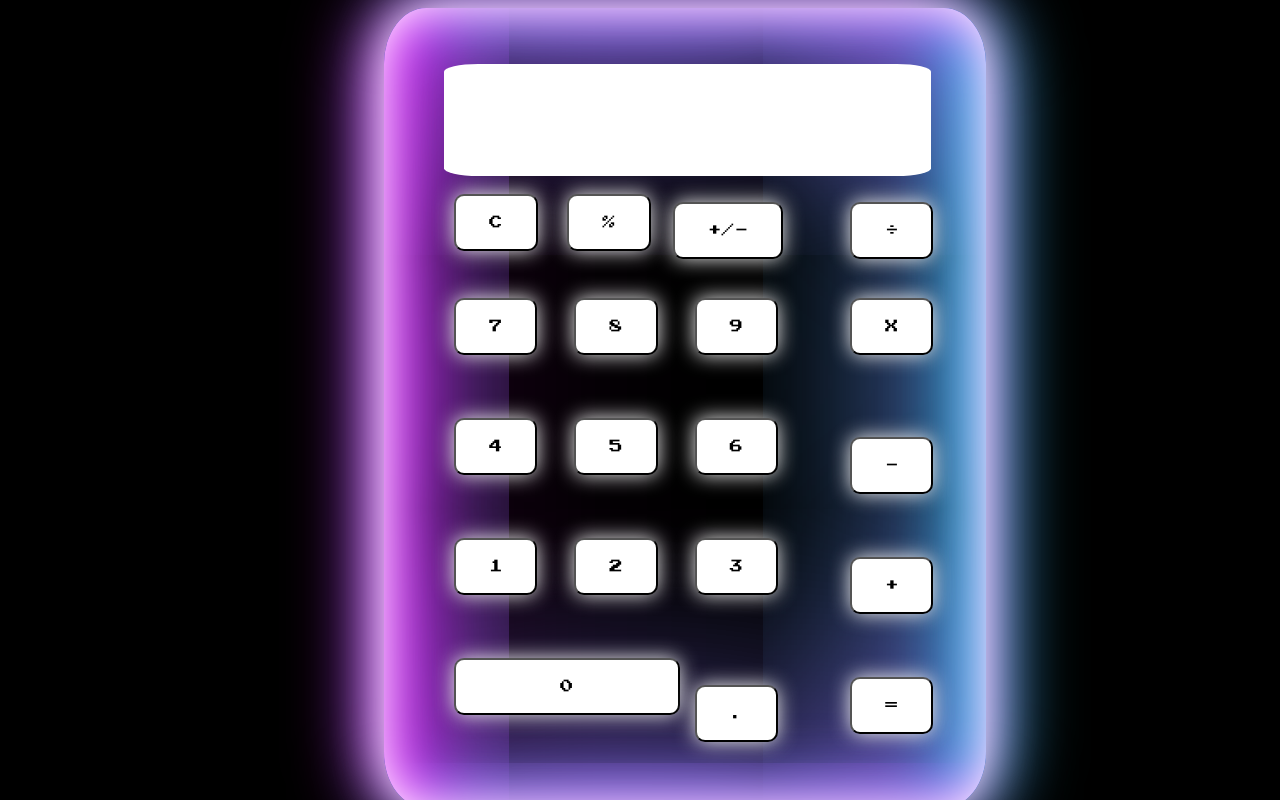
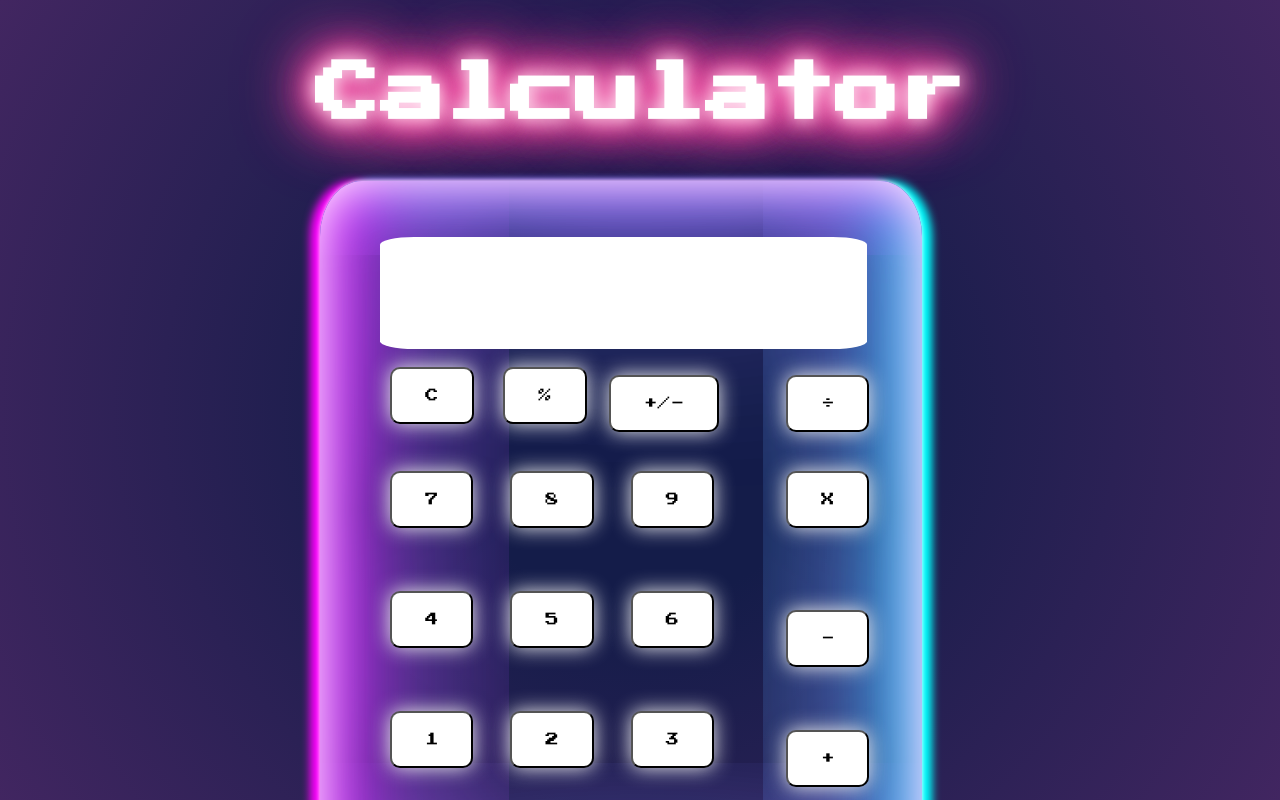
Before and after one commit to JennsiS/webCalculator, a React app: page / in a window 1280 px wide. Shown: the top 800 px of the page. Built offline with nearby package versions, Linux system fonts and the light colour scheme.

Commit message:
Fixing issue

```diff
--- a/package.json
+++ b/package.json
@@ -44,7 +44,6 @@
     "mini-css-extract-plugin": "^2.6.0",
     "prettier": "^2.6.2",
     "webpack": "^5.72.0",
-    "webpack-cli": "^4.9.2",
-    "webpack-dev-server": "^4.8.1"
+    "webpack-cli": "^4.9.2"
   }
 }
--- a/src/components/App.jsx
+++ b/src/components/App.jsx
@@ -5,80 +5,119 @@ import Keys from './Keys'
 
 export default function App() {
   const [content, updateContent] = useState('')
-  const [operation, updateOperation] = useState([{ symbol: '=', operating: false }])
+  const [operation, updateOperation] = useState([{ symbol: '', operating: false }])
   const [result, updateResult] = useState(0)
   const [firstNumber, updateFirst] = useState(0)
+  const [secondNumber, updateSecond] = useState(0)
+  const [prevSymbol, updatePrevSymbol] = useState('')
+  const operationSymbols = ['x', '-', '+', '=', '÷', '+/-', '%']
+  const numberSymbols = ['0', '1', '2', '3', '4', '5', '6', '7', '8', '9']
 
   function setDisplay(symbol) {
     let newContent = content
+    // Check if a number key is selected after an operation key to delete the display content
+    if (numberSymbols.includes(symbol) && operationSymbols.includes(prevSymbol)) {
+      const empty = ''
+      updateContent(empty)
+      newContent = empty
+    }
+    // Get the length of the actual content in display
     const contentString = newContent.toString().length
-    if (contentString < 9 && symbol !== 'x' && symbol !== '-' && symbol !== '+' && symbol !== '=' && symbol !== '÷' && symbol !== '+/-' && symbol !== '%') {
+
+    // Add content to the display while max length it is not exceeded
+    if (contentString < 9 && (numberSymbols.includes(symbol) || symbol === '.')) {
       newContent += symbol
       updateContent(newContent)
     }
+    // Get the update content
     const actualContent = content
 
-    if (operation[0].operating && symbol === '=') {
-      const number2 = Number(actualContent)
+    // Check if actual state is making an operation to collect the second number and operate
+    if (operation[0].operating && operationSymbols.includes(symbol)) {
+      let number2 = secondNumber
+      number2 = Number(actualContent)
+      updateSecond(number2)
+      updateContent('')
       const number1 = Number(firstNumber)
       let newResult = result
       const operatingSymbol = operation[0].symbol
       if (operatingSymbol === '+') {
         newResult = number1 + number2
       } else if (operatingSymbol === '-') {
-        newResult = number1 - number2
+        newResult = (number1 - number2)
       } else if (operatingSymbol === 'x') {
         newResult = number1 * number2
       } else if (operatingSymbol === '÷') {
         newResult = number1 / number2
       } else if (operatingSymbol === '%') {
         newResult = number1 % number2
+      } else if (operatingSymbol === '=') {
+        newResult = number2
       }
 
-      if (newResult > 999999999 || newResult < 0) {
-        newResult = 'ERROR'
+      // Verify that the result doesn't exceed the max length in the display
+      if (newResult > 999999999) {
+        const displayContent = 'ERROR'
+        newResult = displayContent
+        updateResult(0)
+        console.log(`error ${newResult}`)
+        updateContent(newResult)
       }
 
+      // If the result is a float number, count the capacity of decimal numbers that
+      // doesn't exceed the max length in the display
       if (newResult % 1 !== 0) {
         const splitResult = newResult.toString().split('.')
         const wholeNumber = splitResult[0].length
         const decimals = 8 - wholeNumber
-        newResult = Number(newResult).toFixed(decimals)
+        const decimalContent = Number(newResult).toFixed(decimals)
+        newResult = decimalContent
       }
 
       updateResult(newResult)
+      console.log(`error2 ${newResult}`)
+      console.log(`content ${content}`)
+      updateContent(newResult.toString())
+      updateFirst(newResult)
       const newOperation = operation
-      newOperation[0].symbol = ''
-      newOperation[0].operating = false
+      newOperation[0].symbol = symbol
       updateOperation([...newOperation])
-      const setResult = newResult
-      updateContent(setResult)
     }
 
-    if (symbol === '+' || symbol === 'x' || symbol === '-' || symbol === '÷' || symbol === '%') {
+    // Get the first number for the first time while not operating
+    if (operationSymbols.includes(symbol) && !operation[0].operating) {
       const number1 = Number(actualContent)
       updateFirst(number1)
       updateContent('')
-
       const newOperation = operation
       newOperation[0].symbol = symbol
       newOperation[0].operating = true
       updateOperation([...newOperation])
     }
 
+    // Change the sign of the actual number
     if (symbol === '+/-') {
       let actualNumber = Number(actualContent)
       actualNumber *= (-1)
       updateContent(actualNumber)
     }
+    updatePrevSymbol(symbol)
   }
 
   function deleteContent() {
     const empty = ''
     updateContent(empty)
+    updateResult(0)
+    const newOperation = operation
+    newOperation[0].symbol = ''
+    newOperation[0].operating = false
   }
 
   return (
+    <>
+      <div className="title">
+        <h2>Calculator</h2>
+      </div>
       <div className="calculator">
         <Keys keyName="numericKey one" symbol="1" clickFunction={setDisplay} />
         <Keys keyName="numericKey two" symbol="2" clickFunction={setDisplay} />
@@ -103,5 +142,7 @@ export default function App() {
           <button type="button" className="btn-grad" onClick={() => deleteContent()}>C</button>
         </div>
       </div>
+
+    </>
   )
 }
--- a/src/css/keyStyles.scss
+++ b/src/css/keyStyles.scss
@@ -26,7 +26,8 @@
  }
 
  .btn-grad:hover{
-    background-image: linear-gradient(to right, #FEAC5E 0%, #C779D0  51%, #FEAC5E  100%)
+   background-color: #FF3CAC;
+   background-image: linear-gradient(225deg, #FF3CAC 0%, #784BA0 50%, #2B86C5 100%);
  }
 
  .zero{
--- a/src/css/styles.scss
+++ b/src/css/styles.scss
@@ -1,28 +1,39 @@
 @import url('https://fonts.googleapis.com/css2?family=Press+Start+2P&display=swap');
 
 body{
-    background-color: black;
     //background-image: linear-gradient(43deg, #4158D0 0%, #C850C0 46%, #FFCC70 100%);
-    font-family: 'Rubik Puddles', cursive;
+    background: rgb(20,28,73);
+    background: radial-gradient(circle, rgba(20,28,73,1) 26%, rgba(66,38,97,1) 100%);
+	height: 100vh;
+}
+@keyframes gradient {
+	0% {
+		background-position: 0% 50%;
+	}
+	50% {
+		background-position: 100% 50%;
+	}
+	100% {
+		background-position: 0% 50%;
+	}
 }
 
 .calculator{
     border-radius: 7%;
-    //background-color: black;
     opacity: 1;
     height: 100%;
     width: 47%;
     position: absolute;
-    left: 30%;
+    left: 25%;
     box-shadow:
         inset 0 0 50px #fff,      /* inner white */
         inset 20px 0 80px #f0f,   /* inner left magenta short */
         inset -20px 0 80px #0ff,  /* inner right cyan short */
         inset 20px 0 300px #f0f,  /* inner left magenta broad */
         inset -20px 0 300px #0ff, /* inner right cyan broad */
-        0 0 50px #fff,            /* outer white */
-        -10px 0 80px #f0f,        /* outer left magenta */
-        10px 0 80px #0ff;         /* outer right cyan */
+        0 0 5px #fff,            /* outer white */
+        -10px 0 8px #f0f,        /* outer left magenta */
+        10px 0 8px #0ff;         /* outer right cyan */
 }
 
 .display {
@@ -69,7 +80,26 @@ body{
   .btn-grad:hover{
     background-color: #FF3CAC;
     background-image: linear-gradient(225deg, #FF3CAC 0%, #784BA0 50%, #2B86C5 100%);
+  }
 
+  .title{
+      align-content: center;
+      h2{
+        font-size: 65px;
+        color: #fff;
+        text-align: center;
+        font-family: 'Press Start 2P', cursive;
+        -webkit-animation: glow 1s ease-in-out infinite alternate;
+        -moz-animation: glow 1s ease-in-out infinite alternate;
+        animation: glow 2s ease-in-out infinite alternate;
+      }
+  }
 
-
+  @keyframes glow {
+    from {
+      text-shadow: 0 0 10px #fff, 0 0 20px #fff, 0 0 30px #e60073, 0 0 40px #e60073, 0 0 50px #e60073, 0 0 60px #e60073, 0 0 70px #e60073;
+    }
+    to {
+      text-shadow: 0 0 20px #fff, 0 0 30px #ff4da6, 0 0 40px #ff4da6, 0 0 50px #ff4da6, 0 0 60px #ff4da6, 0 0 70px #ff4da6, 0 0 80px #ff4da6;
+    }
   }
```
Also changed, not shown: bundle/main.bundle.js, 1 other file (tests, documents, lock files or other folders). Lines whose indentation alone changed are shown as unchanged.
